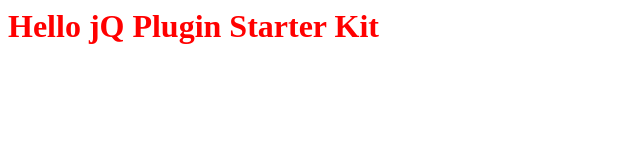
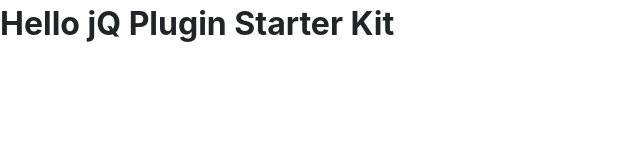
Before and after one commit to MuhammedYousrii/immediate-image-uploading, a website built with webpack: page src/index.html in a window 1280 px wide. Shown: the whole page, without its empty margins (0-640 px from the left). Built offline with nearby package versions, Linux system fonts and the light colour scheme.

Commit message:
build the base strture of created element style

```diff
--- a/src/scss/bianky/_base.scss
+++ b/src/scss/bianky/_base.scss
@@ -3,6 +3,10 @@
 @import 'helpers';
 @import 'utils';
 @import 'typography';
+
+
+
+@import '~bootstrap/dist/css/bootstrap-reboot.min.css';
 
 
 
--- a/src/scss/bianky/_buttons.scss
+++ b/src/scss/bianky/_buttons.scss
@@ -1,13 +1,13 @@
-@mixin reset_button($color, $border_width, $border_style:solid, $border_color: null, $text_color: null){
+@mixin reset_button($color, $border_width, $border_style: solid, $border_color: null, $text_color: null) {
     background: $color;
     color: $text_color;
-    outline: none ;
+    outline: 0;
     @if $border_width == 0 {
-        border : none ;
+        border: 0;
     }@else {
         border-color: $border_color ;
         border-width: $border_width ;
-        border-style : $border_style ;
-        @include border-radius(0.3rem);
+        border-style: $border_style ;
+        border-radius: 0.3rem;
     };
 }
--- a/src/scss/index.scss
+++ b/src/scss/index.scss
@@ -1,9 +1,33 @@
 @import 'bianky/base';
-html {
-    color: red;
-    transition: transform 0.5s linear;
+@import 'bianky/buttons';
+@import 'jQuploodo/block-mixin';
+@import 'jQuploodo/rm-block-mixin';
+@import 'jQuploodo/caption-mixin';
+#jQuploodo {
+    height: 15rem;
+    padding: .725rem 1rem;
+
+    .upload-btn {
+        @include reset_button($info, 1px, solid, $info, $white);
+        padding: .35rem .75rem;
+        text-transform: capitalize;
+    }
+
+    .jQuploodo-block {
+        @include jQuploodo-block;
+
+        .rm-block {
+            @include rm-block;
+        }
+
+        img {
+            display: block;
+            max-width: 100%;
+            height: auto;
+        }
+
+        .block-caption {
+            @include block-caption;
+        }
+    }
 }
-
-:fullscreen {
-    color: yellow
-}
--- /dev/null
+++ b/src/scss/jQuploodo/_block-mixin.scss
@@ -0,0 +1,7 @@
+@mixin jQuploodo-block ($width: 12rem) {
+    position: relative;
+    display: inline-block;
+    width: $width;
+    margin: 0.25rem;
+    height: 100%;
+}
--- /dev/null
+++ b/src/scss/jQuploodo/_caption-mixin.scss
@@ -0,0 +1,8 @@
+@mixin block-caption($color: $info) {
+    display: block;
+    width: 100%;
+    padding: .732rem;
+    font-size: .75rem;
+    font-weight: 500;
+    @include text-control(capitalize, center, $color);
+}
--- /dev/null
+++ b/src/scss/jQuploodo/_rm-block-mixin.scss
@@ -0,0 +1,22 @@
+@mixin rm-block ($offset: 0.25rem, $size: 1.355rem, $color: $white, $background: $info, $radius: null) {
+    position: absolute;
+    top: $offset;
+    left: $offset;
+
+    color: $color;
+    background: $background;
+
+    height: $size;
+    line-height: $size;
+    width: $size;
+
+    text-align: center;
+    border-color: $info;
+    outline: 0;
+    border: 0;
+    @if $radius == 'circle' {
+        border-radius: 50%;
+    } @else {
+        border-radius: .455rem;
+    }
+}
```
